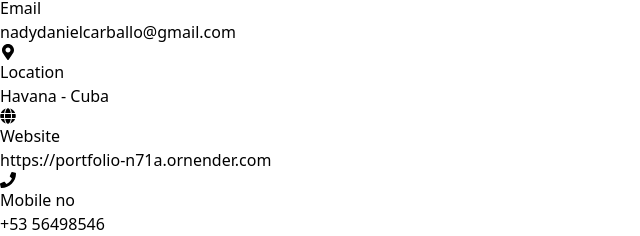
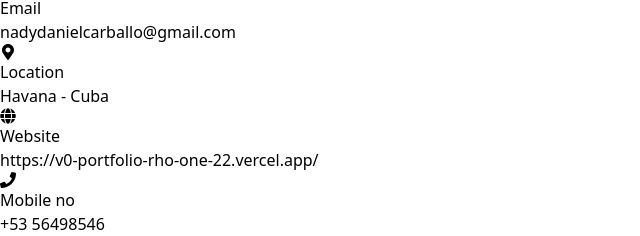
Before and after one commit to RudyDanielPro/Portfolio, a React (Vite) app: page / in a window 1280 px wide. Shown: the part 4243-4479 px from the top of the page, without its empty margins (0-640 px from the left). Built offline with nearby package versions, Linux system fonts and the light colour scheme.

Commit message:
Corrigienco defectos

```diff
--- a/src/components/ContactMe.jsx
+++ b/src/components/ContactMe.jsx
@@ -93,7 +93,7 @@ export function ContactMe() {
                             <FaGlobe className="mr-2 text-lg text-emerald-400 sm:text-xl" />
                             <h3 className="text-base font-medium text-emerald-400 sm:text-lg">Website</h3>
                         </div>
-                        <p className="text-sm font-normal text-white break-words ml-7 sm:ml-8 sm:text-base">https://portfolio-n71a.ornender.com</p>
+                        <p className="text-sm font-normal text-white break-words ml-7 sm:ml-8 sm:text-base">https://v0-portfolio-rho-one-22.vercel.app/</p>
                     </div>
                 </div>
 
--- a/src/components/Project_desing.jsx
+++ b/src/components/Project_desing.jsx
@@ -29,7 +29,7 @@ export function Project_desing() {
             description: "This portfolio website showcases the work of a full stack developer.",
             image: portfolioImg,
             githubLink: "https://github.com/RudyDanielPro/Portfolio",
-            projectLink: "https://portfolio-n71a.onrender.com/"
+            projectLink: "https://v0-portfolio-rho-one-22.vercel.app/"
         },
         {
             id: 4,
```
